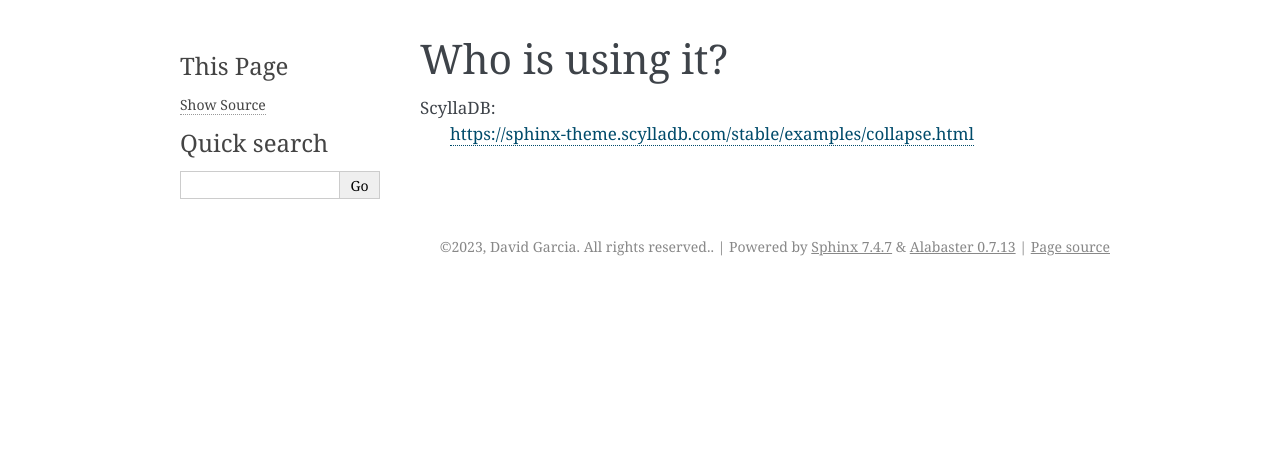
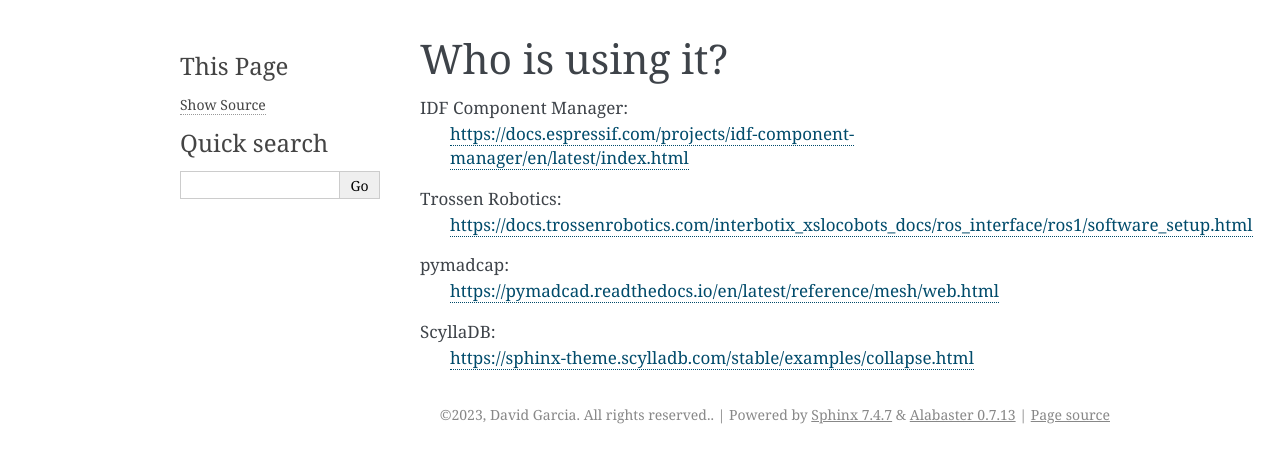
Before and after one commit to dgarcia360/sphinx-collapse, a Sphinx documentation site: the page built from docs/source/who-is-using-it.rst, in a window 1280 px wide. Shown: the top 463 px of the page. Built offline with Sphinx 7.4.7, drawn with Linux system fonts in a browser that asks for light colours.

Commit message:
Update who-is-using-it.rst

```diff
--- a/docs/source/who-is-using-it.rst
+++ b/docs/source/who-is-using-it.rst
@@ -1,5 +1,11 @@
 Who is using it?
 ================
 
+IDF Component Manager:
+    https://docs.espressif.com/projects/idf-component-manager/en/latest/index.html
+Trossen Robotics:
+    https://docs.trossenrobotics.com/interbotix_xslocobots_docs/ros_interface/ros1/software_setup.html
+pymadcap:
+    https://pymadcad.readthedocs.io/en/latest/reference/mesh/web.html
 ScyllaDB:
     https://sphinx-theme.scylladb.com/stable/examples/collapse.html
```
